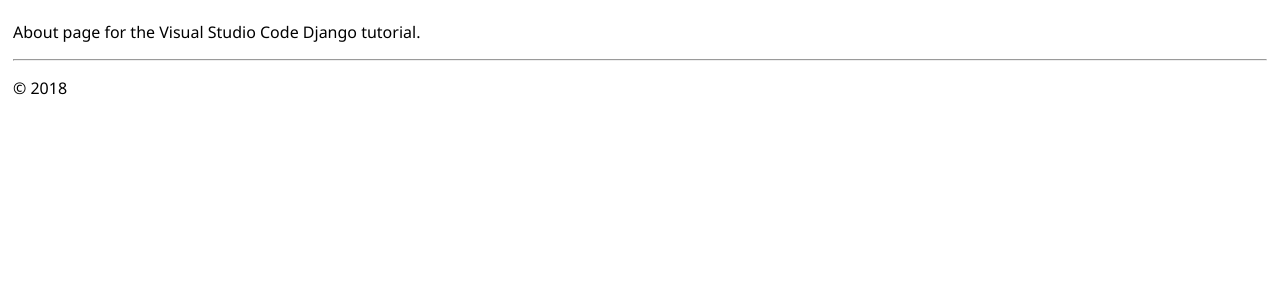
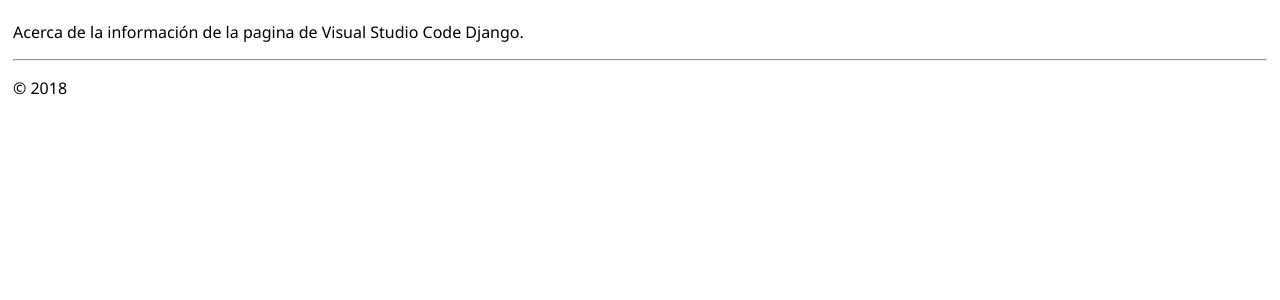
Before and after one commit to AutomatizaRedesUII/Django, a Django app: page /about/ in a window 1280 px wide. Shown: the part 47-347 px from the top of the page. Run offline with Django 3.2, Linux system fonts and the light colour scheme.

Commit message:
ModificaciónDFHM

```diff
--- a/hello/templates/hello/about.html
+++ b/hello/templates/hello/about.html
@@ -3,5 +3,5 @@
     About
 {% endblock %}
 {% block content %}
-    <p>About page for the Visual Studio Code Django tutorial.</p>
+    <p>Acerca de la información de la pagina de Visual Studio Code Django.</p>
 {% endblock %}
```
